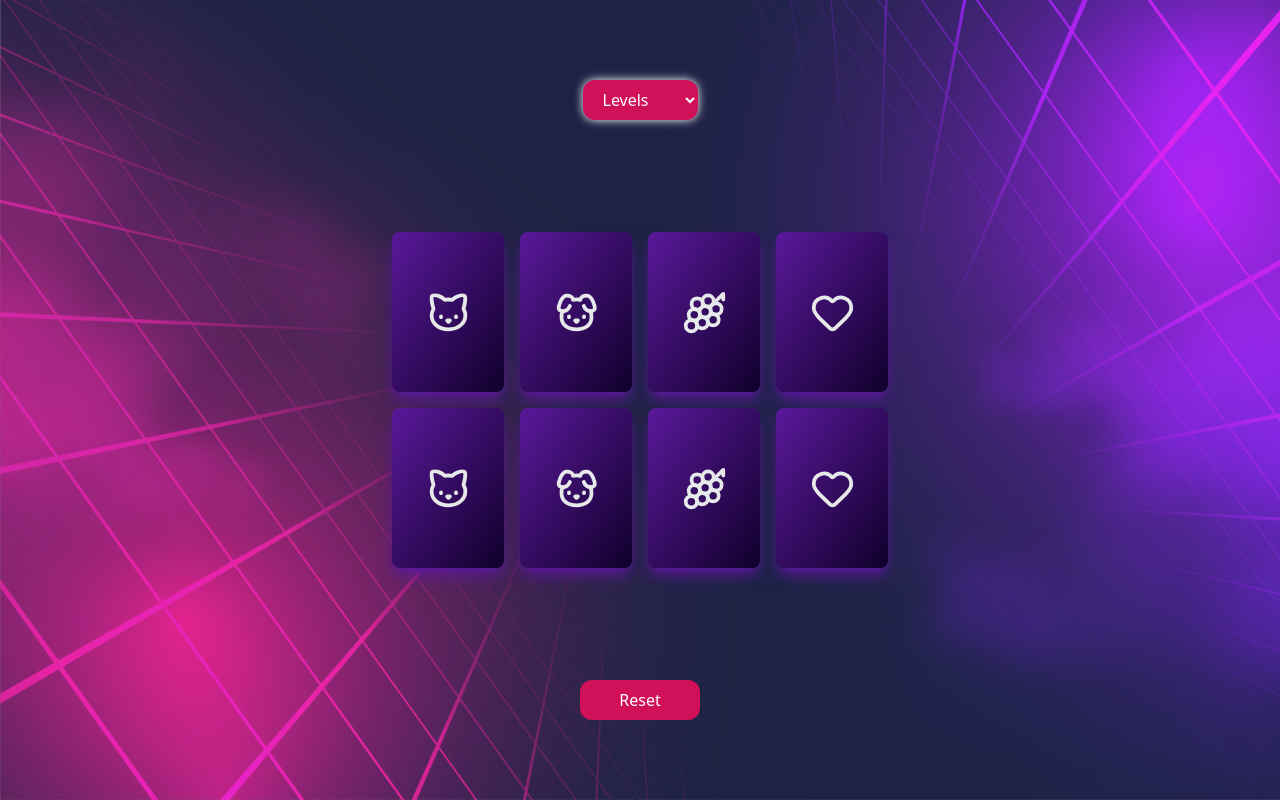
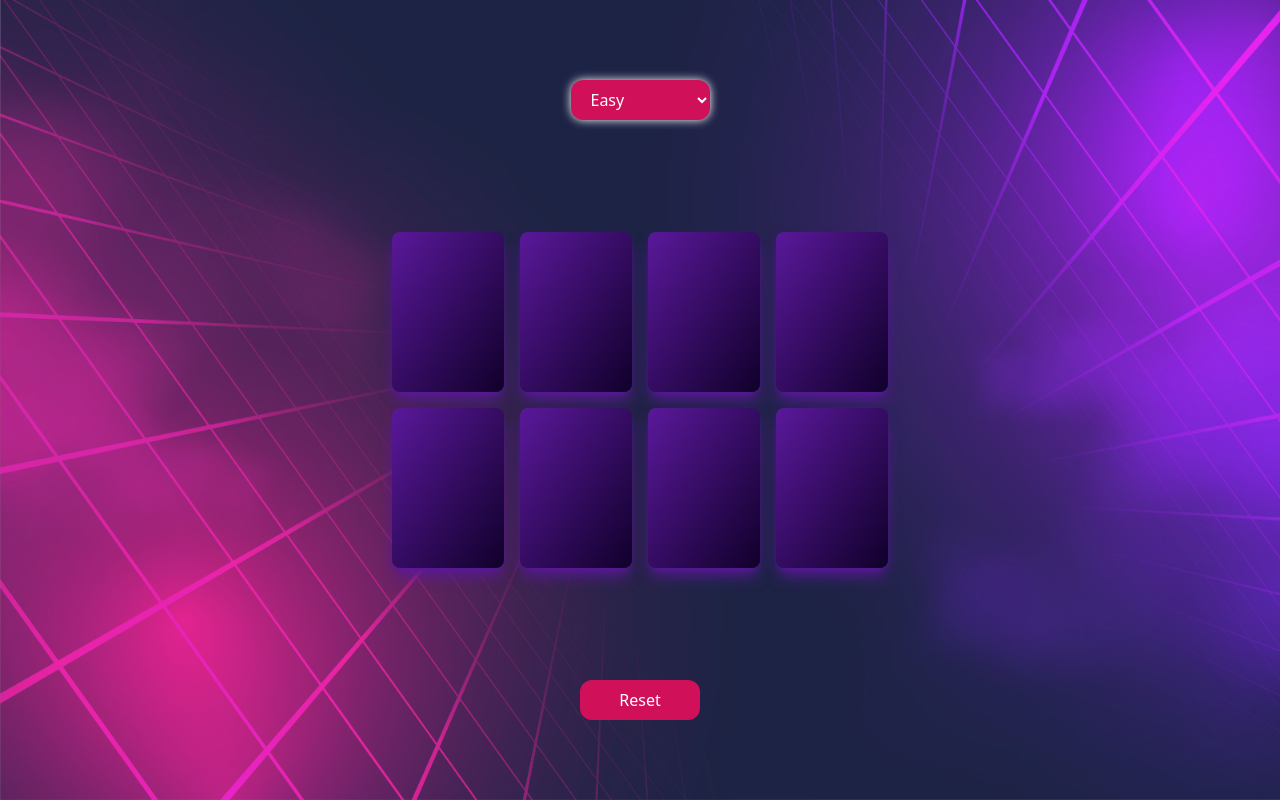
Before and after one commit to alishbashekh/MemoryCardGame-In-React, a React (Create React App) app: page / in a window 1280 px wide. Built offline with nearby package versions, Linux system fonts and the light colour scheme.

Commit message:
game logics + states + level difficulty by alishba shabbir

```diff
--- a/src/components/Card.jsx
+++ b/src/components/Card.jsx
@@ -1,12 +1,14 @@
+const Card = ({ card, onClick }) => {
+  const Icon = card.icon;
 
-const Card = ({card}) => {
-  const Icon = card.icon;
   return (
-    <div className="w-28 h-40 bg-gradient-to-tl  to-[#5a189a] from-[#10002b] rounded-lg  flex items-center justify-center shadow-lg transition duration-300  shadow-[#5a189a] cursor-pointer transform hover:-translate-y-2"
+    <div
+      onClick={onClick}
+      className="w-28 h-40 bg-gradient-to-tl to-[#5a189a] from-[#10002b] rounded-lg flex items-center justify-center shadow-lg transition duration-300 shadow-[#5a189a] cursor-pointer transform hover:-translate-y-2"
     >
-      <Icon size = {45} className="text-[#e7e8ea]"/>
+      {card.isFlipped && <Icon size={45} className="text-[#e7e8ea]" />}
     </div>
-  )
-}
+  );
+};
 
 export default Card;
--- a/src/components/Gameboard.jsx
+++ b/src/components/Gameboard.jsx
@@ -1,72 +1,106 @@
-import { Cat, Dog, Grape, Heart } from 'lucide-react'
-import Card from './Card'
+import { Cat, Dog, Grape, Heart, Cherry, Star, } from 'lucide-react';
+import Card from './Card';
 import LevelBtn from './LevelBtn';
 import ResetBtn from './ResetBtn';
+import { useState, useEffect } from 'react';
 
-const cards = [
-  {
-    icon : Cat,
-    isFlipped : false,
-    isMatched : false,
-  },
-   {
-    icon : Dog,
-    isFlipped : false,
-    isMatched : false,
-  },
-  {
+const ICONS = [Cat, Dog, Grape, Heart, Cherry,Star,];
+const LEVELS = {
+  easy: 4,
+  medium: 7,
+};
 
-    icon : Grape,
-    isFlipped : false,
-    isMatched : false,
-  },
- {
-    icon : Heart,
-    isFlipped : false,
-    isMatched : false,
-  },
-];
-const paircards= [...cards, ...cards].map((card, index)=>({
-  ...card,
-  id : index + 1,
-}))
+
+const createCards = (pairs) => {
+  const selectedIcons = ICONS.slice(0, pairs);
+
+  return [...selectedIcons, ...selectedIcons]
+    .map((icon, index) => ({
+      id: index + 1,
+      icon,
+      isFlipped: false,
+      isMatched: false,
+    }))
+    .sort(() => Math.random() - 0.5);
+};
 
 const Gameboard = () => {
 
+  const [level, setLevel] = useState('easy');
+  const [gameCards, setGameCards] = useState(createCards(LEVELS.easy)
+  );
 
+  const handleCardFlip = (id) => {
+    setGameCards((prevCards) => {
+      const flippedCards = prevCards.filter(
+        (card) => card.isFlipped && !card.isMatched
+      );
+      if (flippedCards.length === 2) return prevCards;
+      return prevCards.map((card) =>
+        card.id === id && !card.isMatched
+          ? { ...card, isFlipped: true }
+          : card
+      );
+    });
+  };
+  useEffect(() => {
+    const flippedCards = gameCards.filter(
+      (card) => card.isFlipped && !card.isMatched
+    );
 
+    if (flippedCards.length === 2) {
+      const [first, second] = flippedCards;
 
+      if (first.icon === second.icon) {
+        setGameCards((prevCards) =>
+          prevCards.map((card) =>
+            card.id === first.id || card.id === second.id
+              ? { ...card, isMatched: true }
+              : card
+          )
+        );
+      } else {
+        setTimeout(() => {
+          setGameCards((prevCards) =>
+            prevCards.map((card) =>
+              card.id === first.id || card.id === second.id
+                ? { ...card, isFlipped: false }
+                : card
+            )
+          );
+        }, 1000);
+      }
+    }
+  }, [gameCards]);
+  const resetGame = () => {
+    setGameCards(createCards(LEVELS[level]));
+  };
+  const changeLevel = (newLevel) => {
+    setLevel(newLevel);
+    setGameCards(createCards(LEVELS[newLevel]));
+  };
 
   return (
     <>
-    <div className='absolute top-20'>
-           <LevelBtn />
-    </div>
+      <div className="absolute top-20">
+        <LevelBtn onLevelChange={changeLevel} />
+      </div>
 
-    <div className='grid grid-cols-4 gap-4'>
-       {paircards.map((card)=>(
+      <div className="grid grid-cols-4 gap-4">
+        {gameCards.map((card) => (
+          <Card
+            key={card.id}
+            card={card}
+            onClick={() => handleCardFlip(card.id)}
+          />
+        ))}
+      </div>
 
-        <Card key={card.id} card={card}/>
-       ))}
-    </div>
-    <div>
-      <ResetBtn/>
-    </div>
+      <div>
+        <ResetBtn onReset={resetGame} />
+      </div>
     </>
-
-
-  )
-}
+  );
+};
 
 export default Gameboard;
-
-
-
- // const cards= paircards.map((Icon,index)=>({
-  //   id:index + 1,
-  //   value:Icon,
-  //   isFlipped: false,
-  //   isMatched: false,
-  // }))
-  // .sort(()=>
-  // Math.random()-0.5) ;
--- a/src/components/LevelBtn.jsx
+++ b/src/components/LevelBtn.jsx
@@ -1,13 +1,26 @@
-const LevelBtn = () =>{
-    return(
-        <>
-        <select name="" id="" className="px-4 py-2 rounded-xl bg-[#d1105a] cursor-pointer text-white shadow-[0px_0px_10px_#ffffff]">
-            <option value="" className="bg-gray-800 px-2"> Levels</option>
-            <option value=""  className="bg-gray-800">Easy</option>
-            <option value=""  className="bg-gray-800">Medium</option>
-            <option value=""  className="bg-gray-800">Hard</option>
-        </select>
-        </>
-    )
-}
+const LevelBtn = ({ onLevelChange }) => {
+  return (
+    <select
+      onChange={(e) => onLevelChange(e.target.value)}
+      className="px-4 py-2 rounded-xl bg-[#d1105a] cursor-pointer text-white shadow-[0px_0px_10px_#ffffff]"
+    >
+      <option value="" disabled>
+        Select Level
+      </option>
+
+      <option value="easy" className="bg-gray-800">
+        Easy
+      </option>
+
+      <option value="medium" className="bg-gray-800">
+        Medium
+      </option>
+
+      <option value="hard" className="bg-gray-800">
+        Hard
+      </option>
+    </select>
+  );
+};
+
 export default LevelBtn;
--- a/src/components/ResetBtn.jsx
+++ b/src/components/ResetBtn.jsx
@@ -1,7 +1,8 @@
-const ResetBtn = () =>{
+const ResetBtn = ({onReset}) =>{
+
     return (
         <>
-          <button className="absolute bottom-20 left-0 right-0 text-white bg-[#d1105a] w-[120px] m-auto py-2 px-4 rounded-xl transition duration-500 hover:shadow-[0px_0px_10px_#ffffff]">
+          <button onClick={onReset} className="absolute bottom-20 left-0 right-0 text-white bg-[#d1105a] w-[120px] m-auto py-2 px-4 rounded-xl transition duration-500 hover:shadow-[0px_0px_10px_#ffffff]">
             Reset
           </button>
         </>
```
Also changed, not shown: src/components/GameLevel.jsx (deleted), src/data/cardvalue.js (deleted), 1 other file (tests, documents, lock files or other folders).
